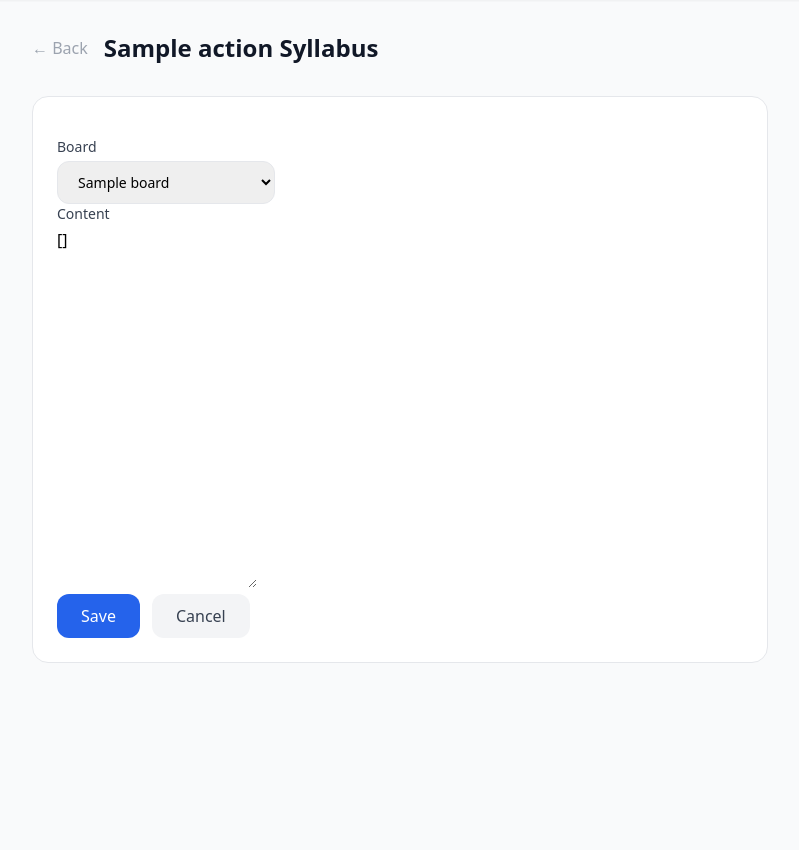
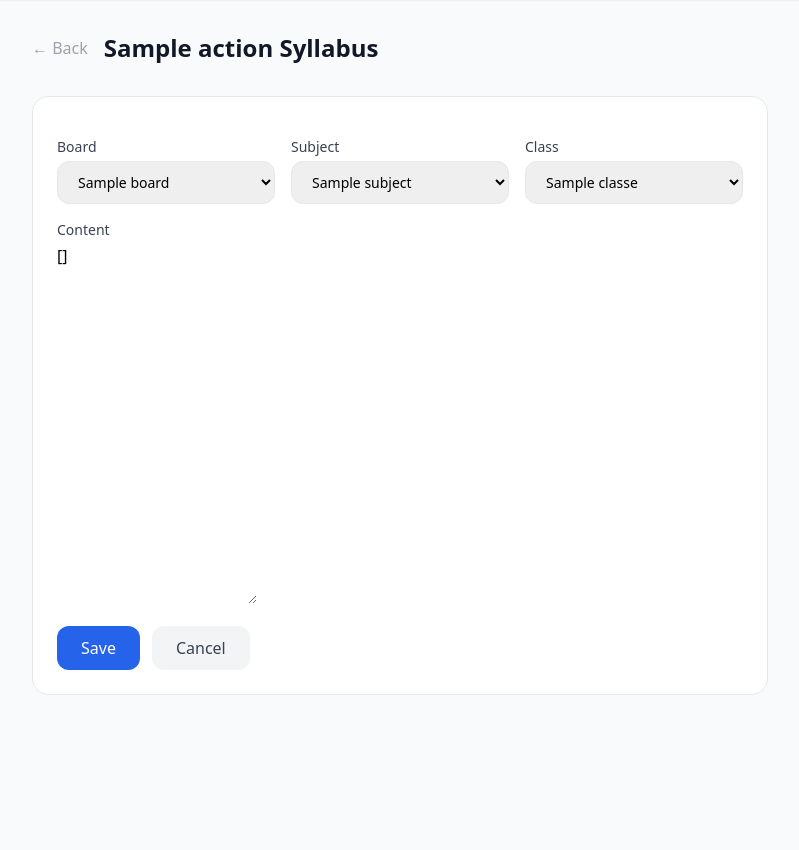
Before and after one commit to turtle-xo7/PrepareYourself, a Django app: template templates/core/syllabus_form.html in a window 1280 px wide. Shown: the part 64-914 px from the top of the page, without its empty margins (240-1039 px from the left). Run offline with Django 5.2, Linux system fonts and the light colour scheme; the template is opened without the code that fills it: most values are stand-ins (such as "Sample title", 1, 10 or a date in 2020); some libraries are stand-ins or nearby versions.

Commit message:
SCRUM-63 Syllabus

```diff
--- a/templates/core/syllabus_form.html
+++ b/templates/core/syllabus_form.html
@@ -19,7 +19,24 @@
                         <option value="{{ b.id }}" {% if syllabus and b.id == syllabus.board.id %}selected{% endif %}>{{ b.name }}</option>
                         {% endfor %}
                     </select>
-
+                </div>
+                <div>
+                    <label class="block text-sm font-medium text-gray-700 mb-1">Subject</label>
+                    <select name="subject" required class="w-full border border-gray-200 rounded-xl px-4 py-2.5 text-sm outline-none">
+                        {% for s in subjects %}
+                        <option value="{{ s.id }}" {% if syllabus and s.id == syllabus.subject.id %}selected{% endif %}>{{ s.name }}</option>
+                        {% endfor %}
+                    </select>
+                </div>
+                <div>
+                    <label class="block text-sm font-medium text-gray-700 mb-1">Class</label>
+                    <select name="class_obj" required class="w-full border border-gray-200 rounded-xl px-4 py-2.5 text-sm outline-none">
+                        {% for c in classes %}
+                        <option value="{{ c.id }}" {% if syllabus and c.id == syllabus.class_obj.id %}selected{% endif %}>{{ c.name }}</option>
+                        {% endfor %}
+                    </select>
+                </div>
+            </div>
             <div>
                 <label class="block text-sm font-medium text-gray-700 mb-1">Content</label>
                 <textarea name="content" id="content" rows="15">{% if syllabus %}{{ syllabus.content }}{% endif %}</textarea>
```
